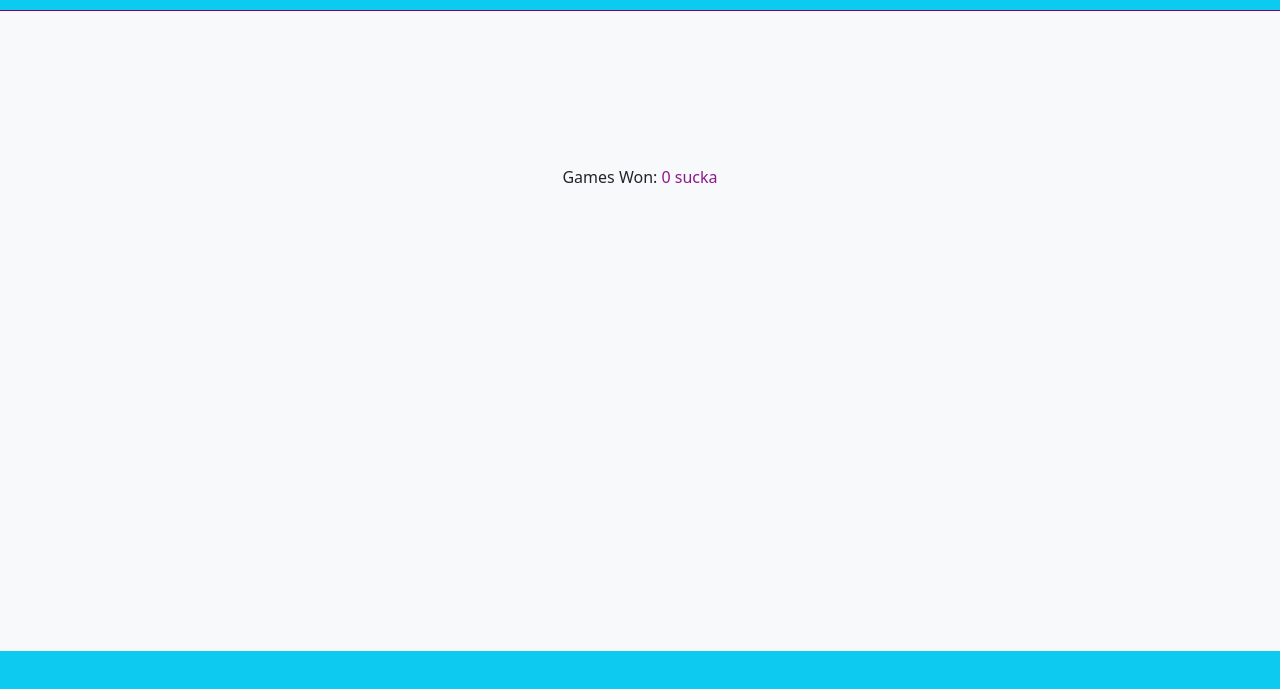
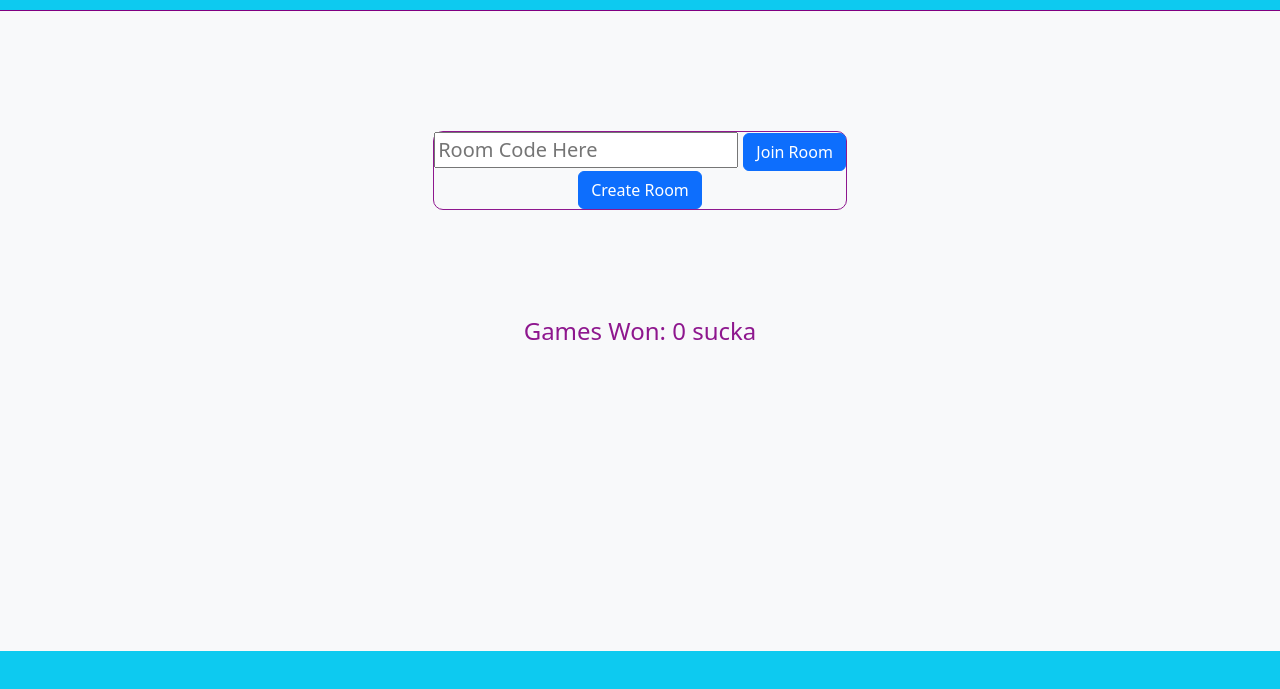
Before and after one commit to tryentering/startup, a plain HTML site: page JoinGame.html in a window 1280 px wide. Shown: the part 69-758 px from the top of the page. Drawn offline with nearby package versions, Linux system fonts and the light colour scheme.

Commit message:
JoinGame page finished

```diff
--- a/JoinGame.html
+++ b/JoinGame.html
@@ -24,9 +24,13 @@
     </header>
     <main class = bg-light>
         <div class = text-dark>
-            Games Won:
-            <span class = "gamesWon"> 0 sucka</span>
+            <span class = "gamesWon"> Games Won: 0 sucka</span>
         </div>
-        <div class = ></div>
+        <form class = "JoinGame" method="get" action="Lobby.html">
+            <input type="text" id="room code" placeholder="Room Code Here" />
+            <button type="submit" class="btn btn-primary" href = "Lobby.html">Join Room</button>
+            <br>
+            <button type = "submit" class = "btn btn-primary" href = "Lobby.html">Create Room</button>
+          </form>
     </main>
 </body>
--- a/main.css
+++ b/main.css
@@ -13,13 +13,12 @@ menu .nav-item {
     border-left: solid purple thick;
 }
 header {
-    flex: 0 80px;
+    flex: 0 10vh;
     border-bottom: solid purple thin;
 }
 
 main {
-    flex: 1 cacl(100vh - 120px);
-    height: 80vh;
+    flex: 1 80vh;
     display: flex;
     flex-direction: column;
     align-items: center;
@@ -27,8 +26,20 @@ main {
 }
 
 .gamesWon {
-    color: rgb(142, 23, 142)
+    font-size: 3vh;
+    color: rgb(142, 23, 142);
+    position: relative;
 }
+.JoinGame {
+    position: absolute;
+    top: 25vh;
+    text-align: center;
+    font-size: 20px;
+    width: wrap;
+    height: wrap;
+    border-radius: 10px;
+    border: solid thin rgb(142, 23, 142);
+  }
 
 body {
     display: flex;
@@ -37,5 +48,5 @@ body {
 }
 
 footer {
-    flex: 0 40px;
+    flex: 0 10vh;
 }
```
Also changed, not shown: Instructions.html (+1 -1 lines).
